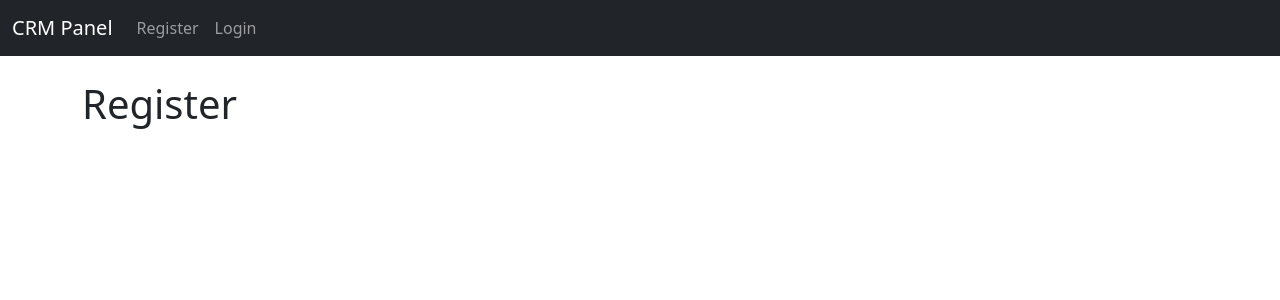
After one commit to MoeYazdii/CRM_Panel, a Django app: page /register in a window 1280 px wide. The commit adds this page. Shown: the top 300 px of the page. Run offline with Django 5.2, Linux system fonts and the light colour scheme.

Commit message:
Registration login and logout

```diff
--- a/CRM_website/templates/base.html
+++ b/CRM_website/templates/base.html
@@ -18,9 +18,7 @@
             {{message}}
             <button type="button" class="btn-close" data-bs-dismiss="alert" aria-label="Close"></button>
           </div>
-        {% endfor %}
-
-
+          {% endfor %}
         {% endif %}
 
       {% block content %}
--- a/CRM_website/templates/navbar.html
+++ b/CRM_website/templates/navbar.html
@@ -6,9 +6,19 @@
       </button>
       <div class="collapse navbar-collapse" id="navbarSupportedContent">
         <ul class="navbar-nav me-auto mb-2 mb-lg-0">
+          {% if user.is_authenticated %}
           <li class="nav-item">
-            <a class="nav-link" href="#">Link</a>
+            <a class="nav-link" href="{% url 'logout' %}">Logout</a>
           </li>
+          {% else %}
+          <li class="nav-item">
+            <a class="nav-link" href="{%url 'register' %}">Register</a>
+          </li>
+
+          <li class="nav-item">
+            <a class="nav-link" href="{%url 'home' %}">Login</a>
+          </li>
+          {% endif %}
       </div>
     </div>
   </nav>
--- /dev/null
+++ b/CRM_website/templates/register.html
@@ -0,0 +1,6 @@
+{% extends 'base.html' %}
+{% block content %}
+
+<h1>Register</h1>
+
+{% endblock%}
--- a/CRM_website/urls.py
+++ b/CRM_website/urls.py
@@ -3,5 +3,6 @@ from . import views
 urlpatterns = [
     path('',views.home , name = 'home'),
     #path('login/',views.login_user , name = 'login'),
-    #path('logout/',views.logout_user , name = 'logout')
+    path('logout/',views.logout_user , name = 'logout'),
+    path('register',views.register_user, name='register'),
 ]
--- a/CRM_website/views.py
+++ b/CRM_website/views.py
@@ -23,9 +23,14 @@ def home(request):
         return render(request, 'home.html', {})
 
 
-def login_user(request):
+#def login_user(request):
     pass
 
 
 def logout_user(request):
-    pass
+    logout(request)
+    messages.success(request,"You have been logout...")
+    return redirect('home')
+
+def register_user(request):
+     return render(request, 'register.html', {})
```
Also changed, not shown: CRM_website/forms.py (added, +16 -0 lines).
